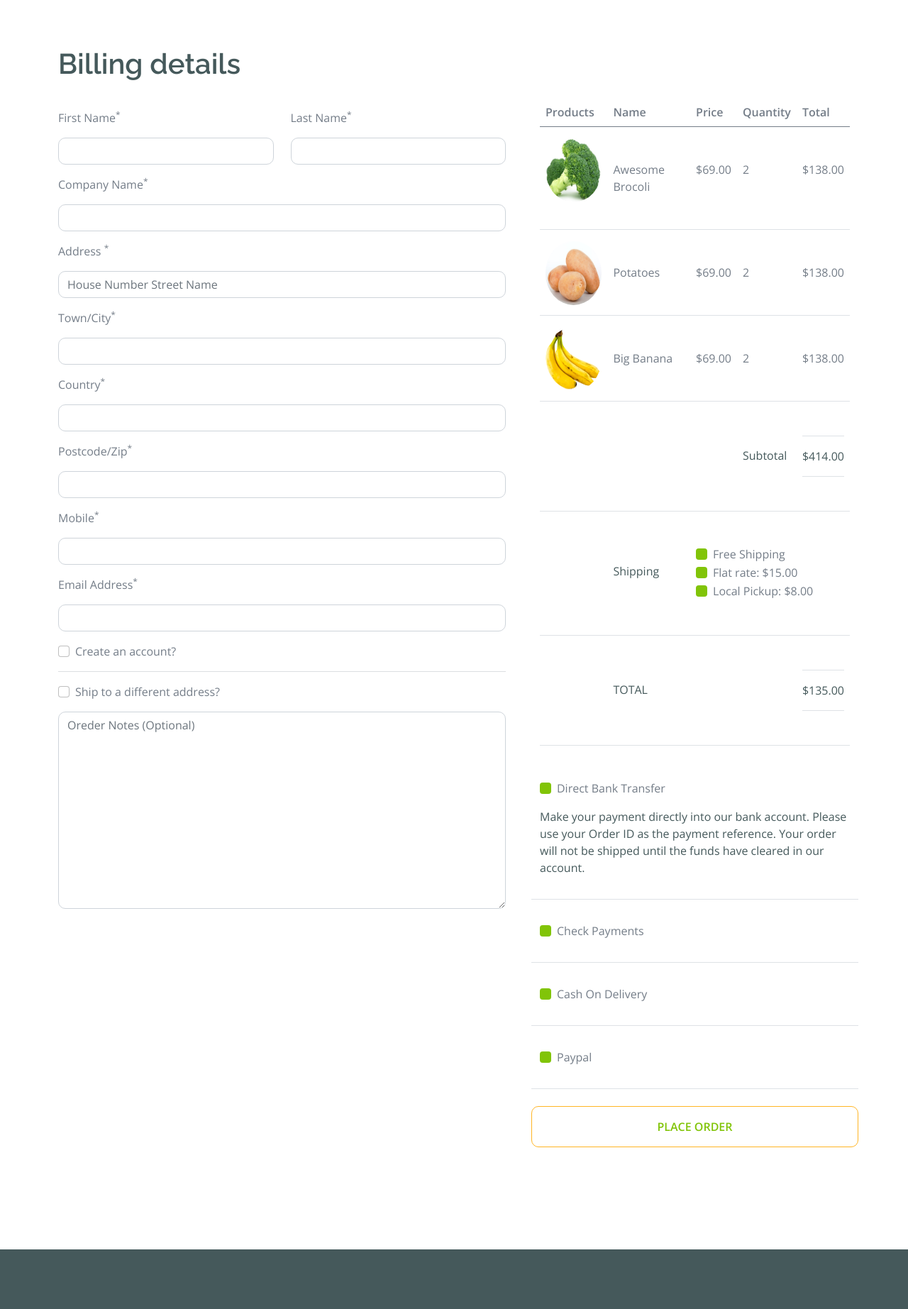
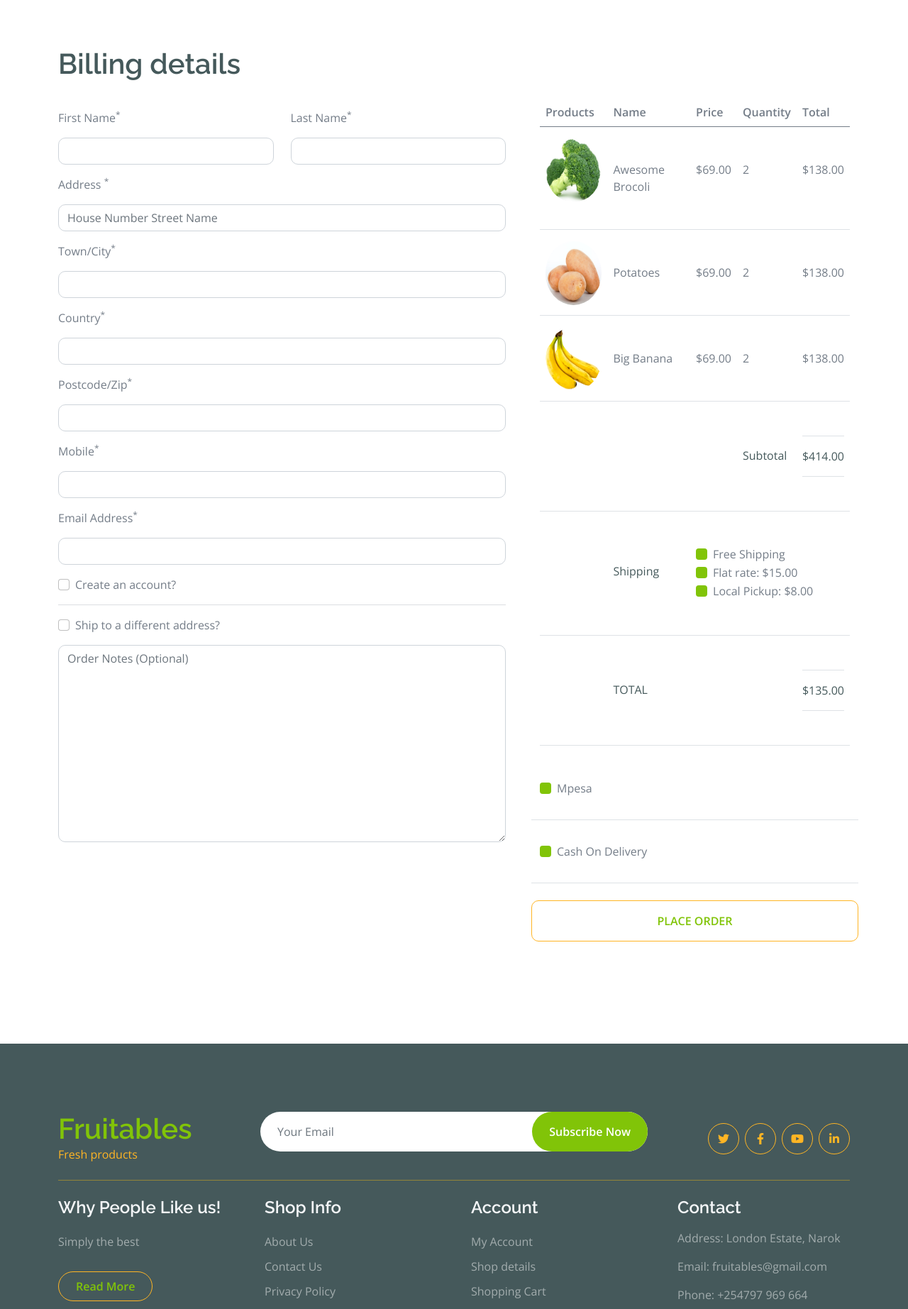
Before and after one commit to MuliJob/fruitables, a Django app: template fruitable/web/templates/checkout.html in a window 1280 px wide. Shown: the part 358-2203 px from the top of the page at 71% size. Run offline with Django 5.2, Linux system fonts and the light colour scheme; the template is opened without the code that fills it, so the values that code supplies are empty; some libraries are stand-ins or nearby versions.

Commit message:
removed form fields

```diff
--- a/fruitable/web/templates/checkout.html
+++ b/fruitable/web/templates/checkout.html
@@ -45,10 +45,6 @@
                                 </div>
                             </div>
                             <div class="form-item">
-                                <label class="form-label my-3">Company Name<sup>*</sup></label>
-                                <input type="text" class="form-control">
-                            </div>
-                            <div class="form-item">
                                 <label class="form-label my-3">Address <sup>*</sup></label>
                                 <input type="text" class="form-control" placeholder="House Number Street Name">
                             </div>
@@ -82,7 +78,7 @@
                                 <label class="form-check-label" for="Address-1">Ship to a different address?</label>
                             </div>
                             <div class="form-item">
-                                <textarea name="text" class="form-control" spellcheck="false" cols="30" rows="11" placeholder="Oreder Notes (Optional)"></textarea>
+                                <textarea name="text" class="form-control" spellcheck="false" cols="30" rows="11" placeholder="Order Notes (Optional)"></textarea>
                             </div>
                         </div>
                         <div class="col-md-12 col-lg-6 col-xl-5">
@@ -183,20 +179,12 @@
                                     </tbody>
                                 </table>
                             </div>
-                            <div class="row g-4 text-center align-items-center justify-content-center border-bottom py-3">
-                                <div class="col-12">
-                                    <div class="form-check text-start my-3">
-                                        <input type="checkbox" class="form-check-input bg-primary border-0" id="Transfer-1" name="Transfer" value="Transfer">
-                                        <label class="form-check-label" for="Transfer-1">Direct Bank Transfer</label>
-                                    </div>
-                                    <p class="text-start text-dark">Make your payment directly into our bank account. Please use your Order ID as the payment reference. Your order will not be shipped until the funds have cleared in our account.</p>
-                                </div>
-                            </div>
+
                             <div class="row g-4 text-center align-items-center justify-content-center border-bottom py-3">
                                 <div class="col-12">
                                     <div class="form-check text-start my-3">
                                         <input type="checkbox" class="form-check-input bg-primary border-0" id="Payments-1" name="Payments" value="Payments">
-                                        <label class="form-check-label" for="Payments-1">Check Payments</label>
+                                        <label class="form-check-label" for="Payments-1">Mpesa</label>
                                     </div>
                                 </div>
                             </div>
@@ -208,16 +196,9 @@
                                     </div>
                                 </div>
                             </div>
-                            <div class="row g-4 text-center align-items-center justify-content-center border-bottom py-3">
-                                <div class="col-12">
-                                    <div class="form-check text-start my-3">
-                                        <input type="checkbox" class="form-check-input bg-primary border-0" id="Paypal-1" name="Paypal" value="Paypal">
-                                        <label class="form-check-label" for="Paypal-1">Paypal</label>
-                                    </div>
-                                </div>
-                            </div>
+
                             <div class="row g-4 text-center align-items-center justify-content-center pt-4">
-                                <button type="button" class="btn border-secondary py-3 px-4 text-uppercase w-100 text-primary">Place Order</button>
+                                <a href="" class="btn border-secondary py-3 px-4 text-uppercase w-100 text-primary">Place Order</a>
                             </div>
                         </div>
                     </div>
```
